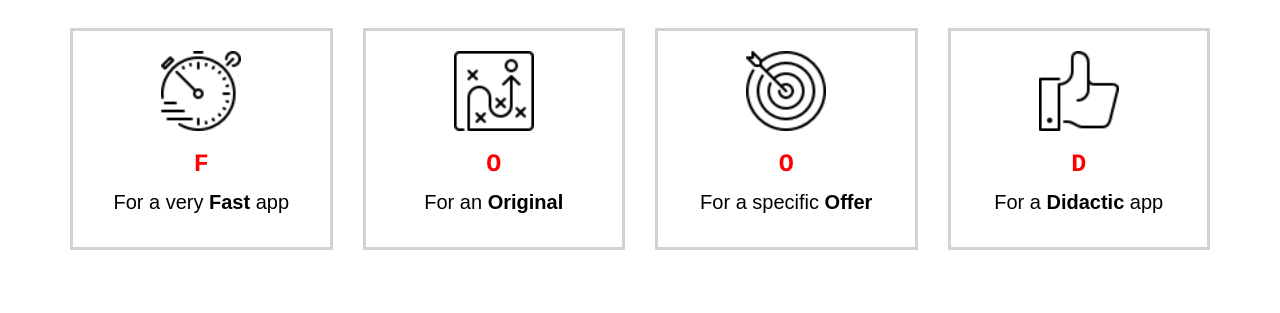
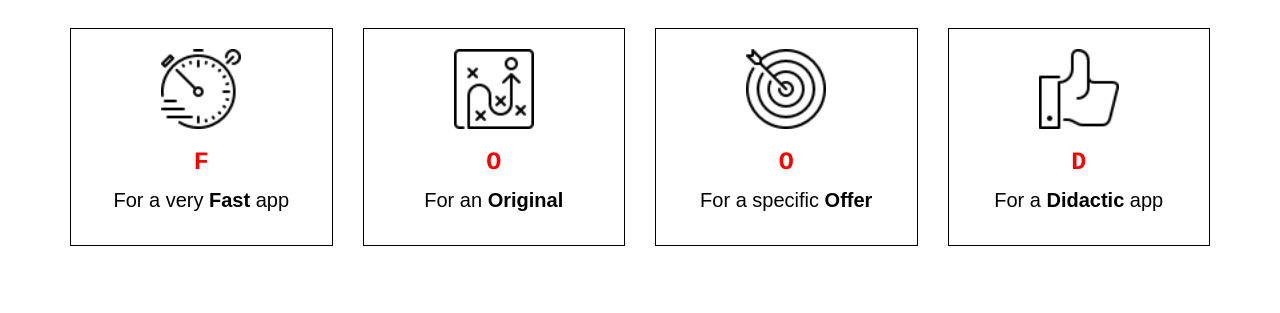
Before and after one commit to AgatheConcas/Landing, a plain HTML site: page index.html in a window 1280 px wide. Shown: the part 309-622 px from the top of the page. Drawn offline with nearby package versions, Linux system fonts and the light colour scheme; a script that the page names is missing.

Commit message:
light borders

```diff
--- a/style.css
+++ b/style.css
@@ -61,7 +61,7 @@ a:hover {
 
 }
 .card {
-  border: solid lightgrey;
+  border: 1px solid black;
   padding: 20px;
   font-weight: lighter;
   text-align: center;
```
